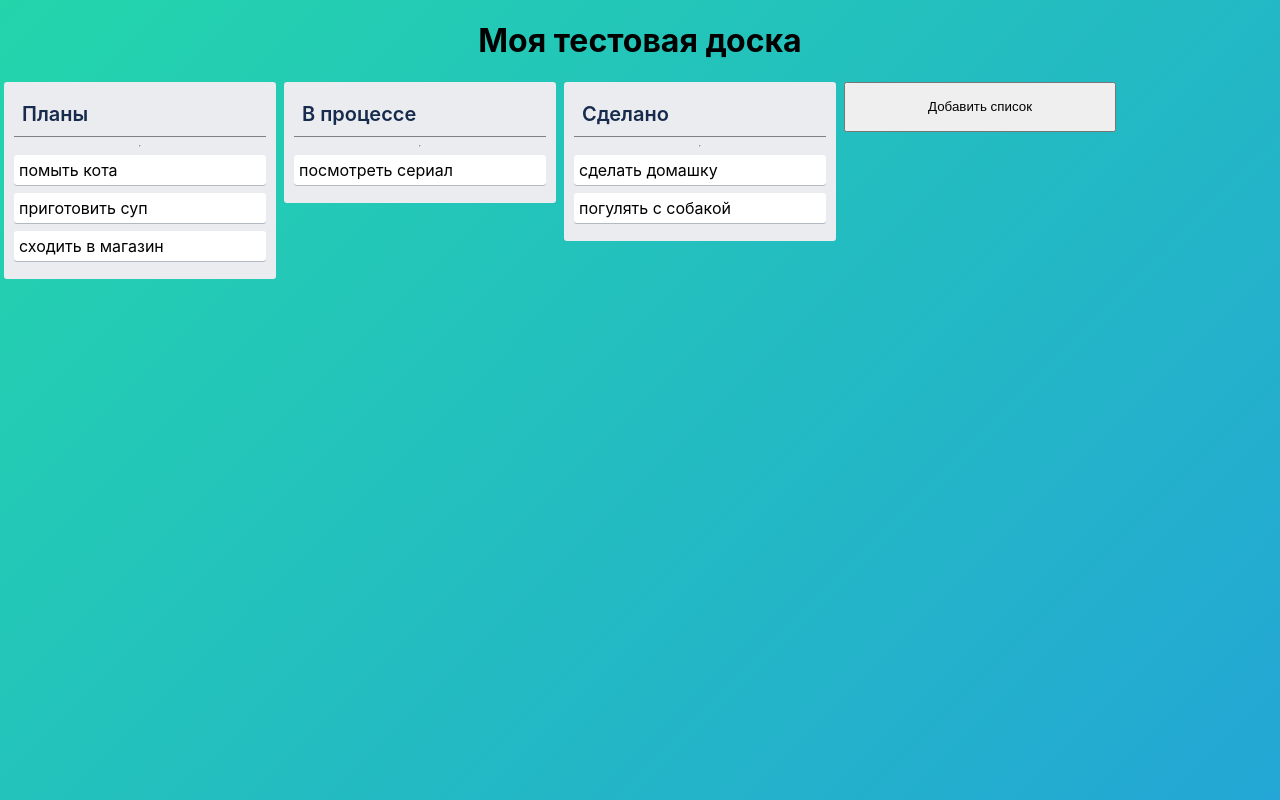
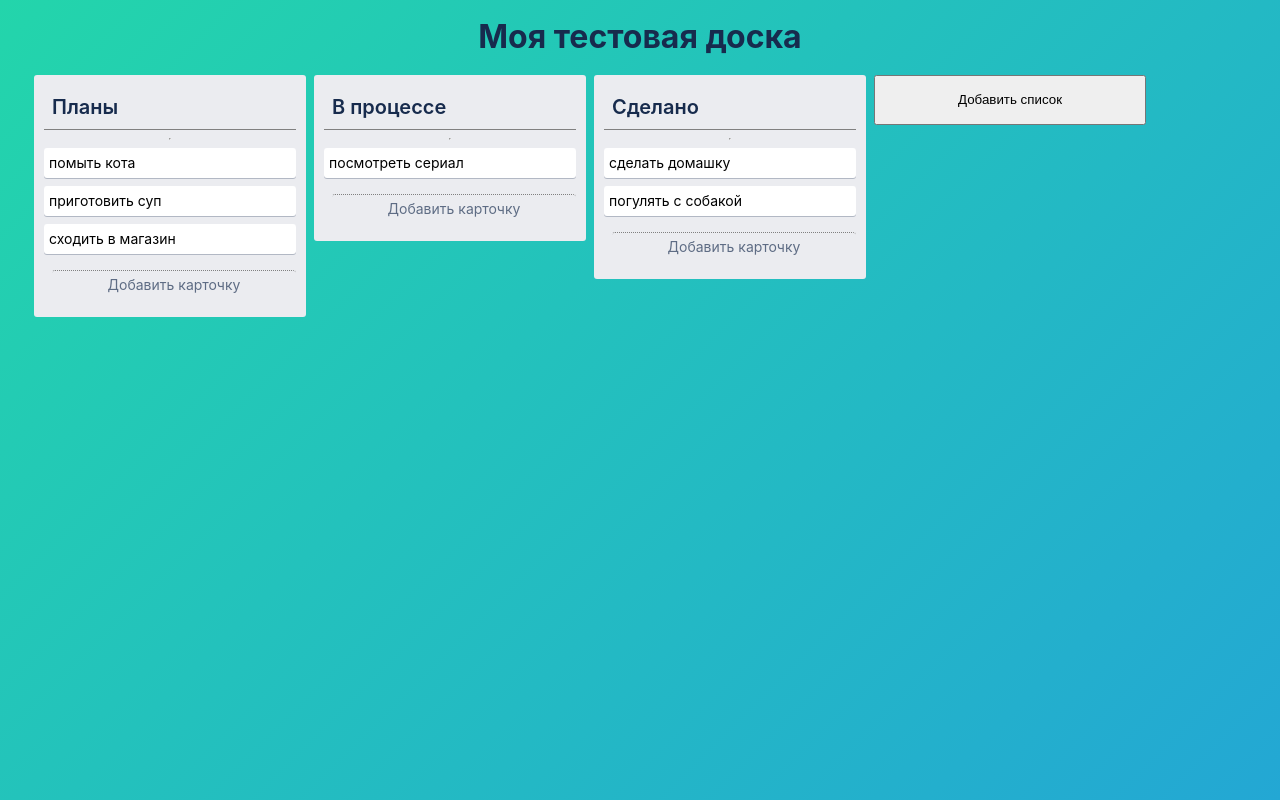
Before and after one commit to sacredrel1c/level2-1, a React (Create React App) app: page /board in a window 1280 px wide. Built offline with nearby package versions, Linux system fonts and the light colour scheme.

Commit message:
one more changes css

```diff
--- a/src/pages/Board/components/Board/board.scss
+++ b/src/pages/Board/components/Board/board.scss
@@ -5,9 +5,15 @@
   display: flex;
   flex-direction: row;
   justify-content: flex-start;
+  margin: 0 30px;
 }
 button {
   min-width: 272px;
   max-height: 50px;
   margin: 0 4px;
 }
+h1 {
+  color: #172b4d;
+    font-weight: 700;
+    line-height: 32px;
+}
--- a/src/pages/Board/components/List/List.tsx
+++ b/src/pages/Board/components/List/List.tsx
@@ -15,6 +15,7 @@ function List(props: { title: string; cards: ICard[] }) {
           <div>{card.title}</div>
         </div>
       ))}
+      <a className="add-card">Добавить карточку</a>
     </div>
   );
 }
--- a/src/pages/Board/components/List/list.scss
+++ b/src/pages/Board/components/List/list.scss
@@ -18,6 +18,7 @@
   padding: 10px 8px;
   position: relative;
   color: #172b4d;
+  font-family: -apple-system,BlinkMacSystemFont,Segoe UI,Roboto,Noto Sans,Ubuntu,Droid Sans,Helvetica Neue,sans-serif;
   font-weight: 600;
   font-size: 20px;
   line-height: 24px;
@@ -31,10 +32,31 @@
   margin-bottom: 8px;
   max-width: 300px;
   min-height: 20px;
-  position: relative;
   text-decoration: none;
   z-index: 0;
+  font-family: -apple-system,BlinkMacSystemFont,Segoe UI,Roboto,Noto Sans,Ubuntu,Droid Sans,Helvetica Neue,sans-serif;
+  font-size: 14px;
+  font-weight: 400;
+  line-height: 20px;
 }
 .list-content div {
   margin: 5px;
 }
+.add-card {
+  border-top: 1px dotted gray;
+  border-radius: 3px;
+  color: #5e6c84;
+  display: block;
+  flex: 1 0 auto;
+  margin: 8px 0 8px 8px;
+  padding: 4px 8px;
+  text-decoration: none;
+  font-family: -apple-system,BlinkMacSystemFont,Segoe UI,Roboto,Noto Sans,Ubuntu,Droid Sans,Helvetica Neue,sans-serif;
+    font-size: 14px;
+    font-weight: 400;
+    line-height: 20px;
+}
+.add-card:hover {
+  background-color: #091e4214;
+  color: #172b4d;
+}
```
